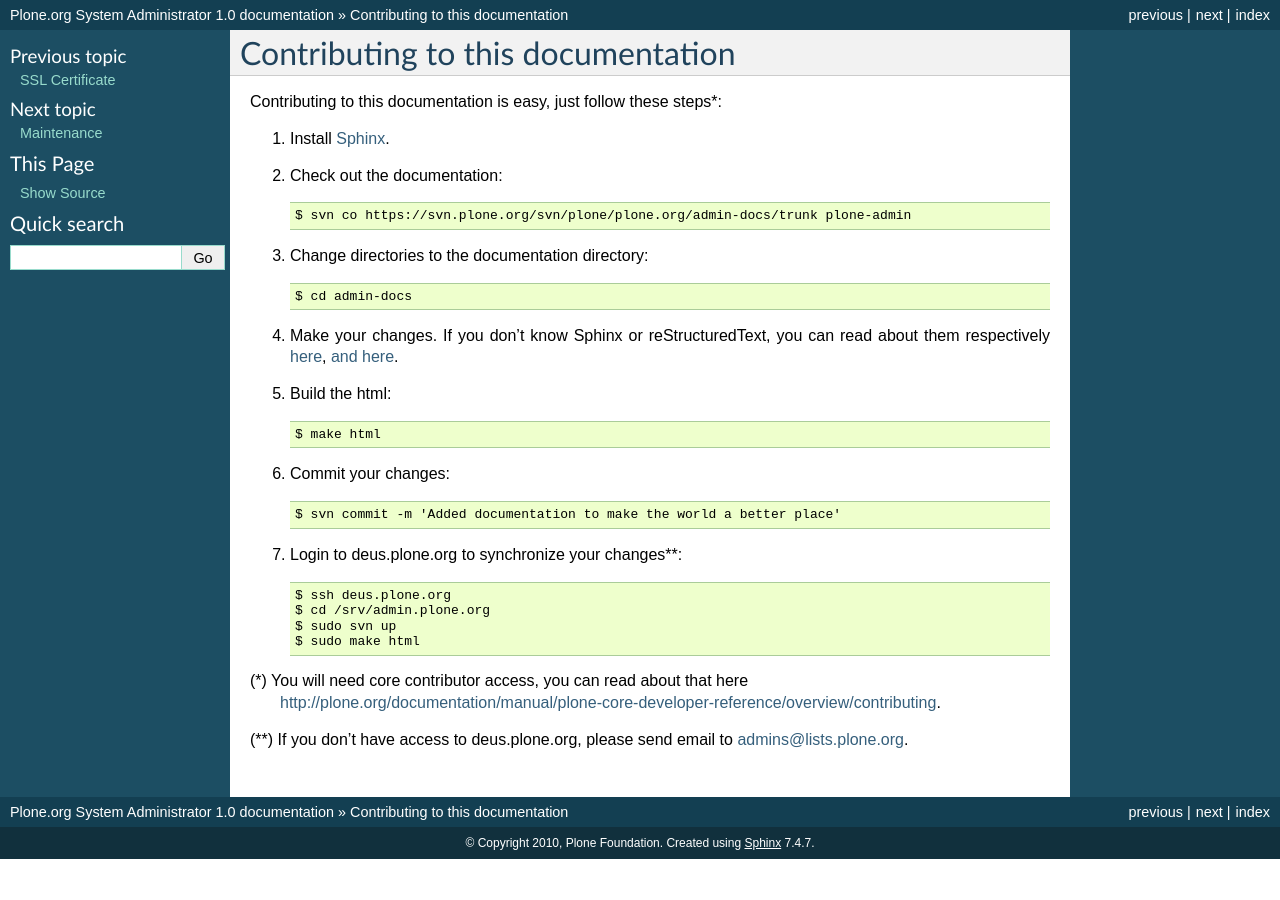
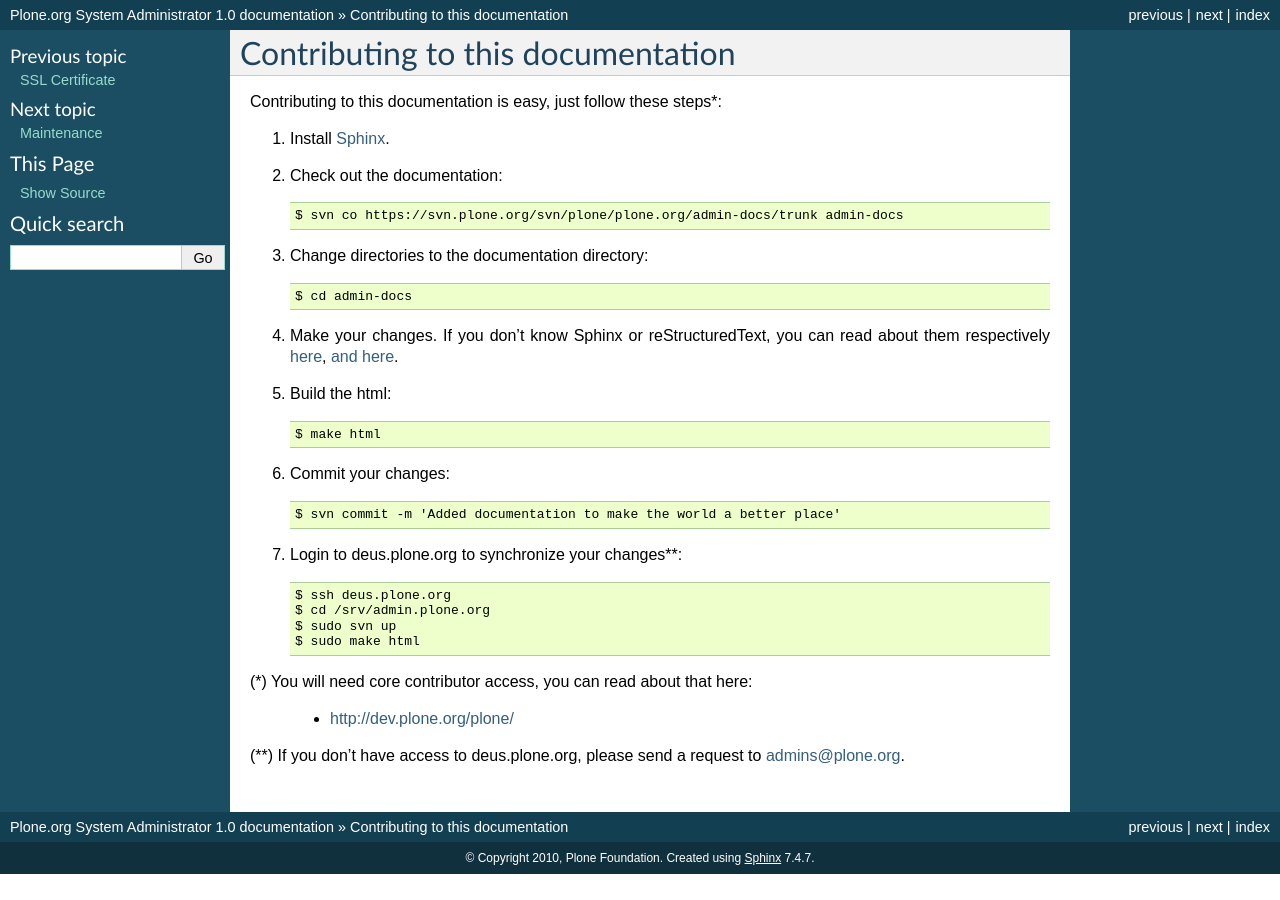
Before and after one commit to plone/ploneorg.admin, a Sphinx documentation site: the page built from docs/contributing.rst, in a window 1280 px wide. Built offline with Sphinx 7.4.7, drawn with Linux system fonts in a browser that asks for light colours.

Commit message:
Fix email address and links
svn path=/plone.org/admin-docs/trunk/; revision=40693

```diff
--- a/docs/contributing.rst
+++ b/docs/contributing.rst
@@ -9,7 +9,7 @@
 
 2. Check out the documentation::
 
-    $ svn co https://svn.plone.org/svn/plone/plone.org/admin-docs/trunk plone-admin
+    $ svn co https://svn.plone.org/svn/plone/plone.org/admin-docs/trunk admin-docs
 
 3. Change directories to the documentation directory::
 
@@ -36,7 +36,8 @@
     $ sudo svn up
     $ sudo make html
 
-(*) You will need core contributor access, you can read about that here
-    http://plone.org/documentation/manual/plone-core-developer-reference/overview/contributing.
+(*) You will need core contributor access, you can read about that here:
 
-(**) If you don't have access to deus.plone.org, please send email to admins@lists.plone.org.
+    - http://dev.plone.org/plone/
+
+(**) If you don't have access to deus.plone.org, please send a request to admins@plone.org.
```
